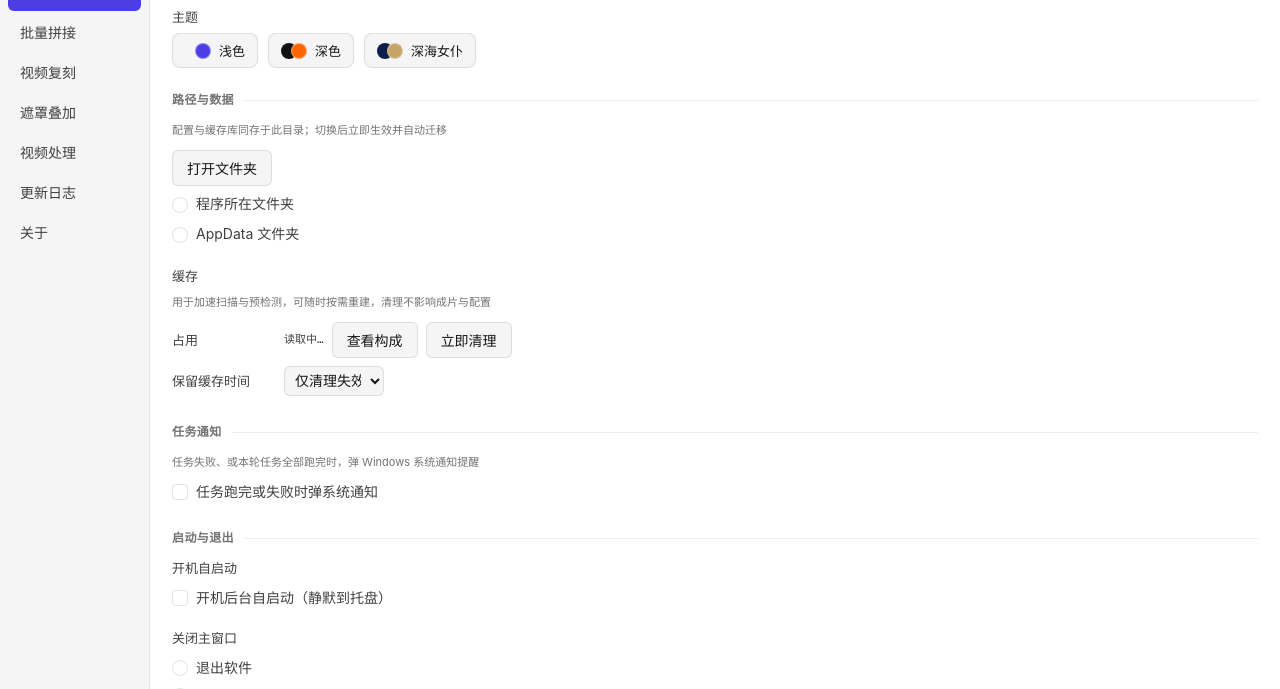
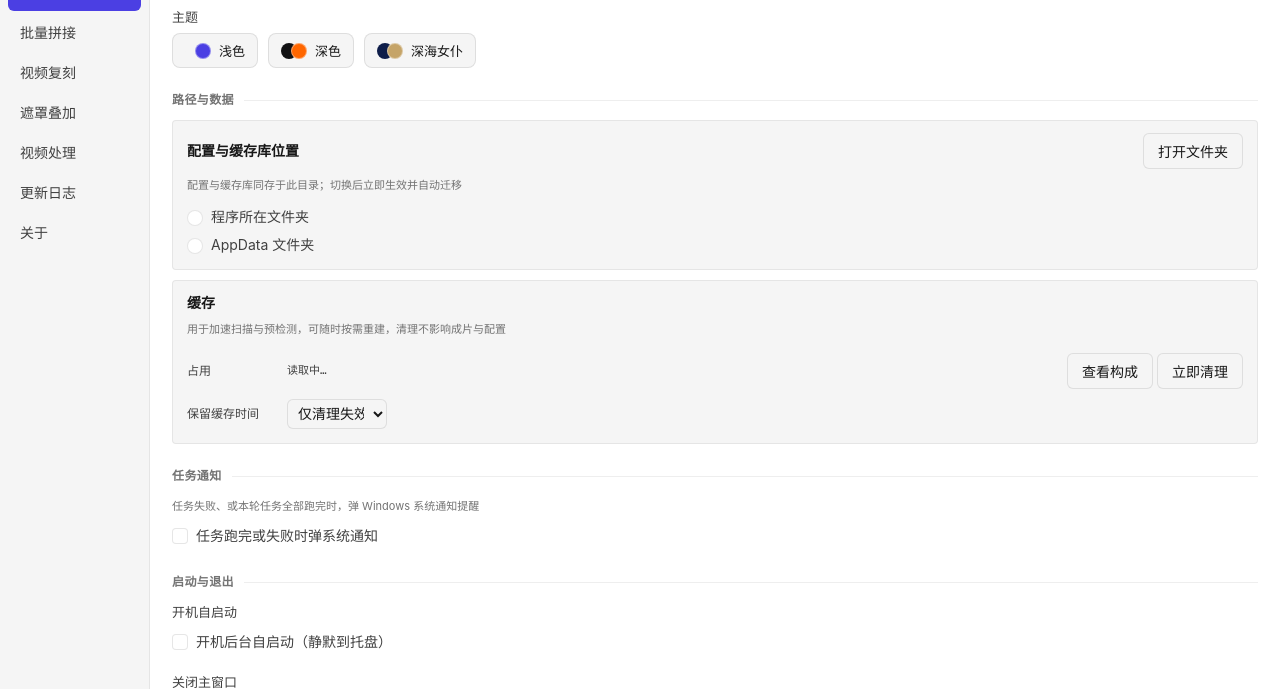
Before and after one commit to BaronJason/video-lab, an Electron app: page frontend/settings.html in a window 1280 px wide. Shown: the part 111-800 px from the top of the page. Drawn offline with Linux system fonts and the light colour scheme; no server answers.

Commit message:
设置页「路径与数据」UI 重排：卡片化分块 + 统一对齐，去除行内样式 hack
配置与缓存库位置 / 缓存 拆为两张 settings-card（与分组标题呼应），打开文件夹入卡片标题行、缓存按钮右对齐，键名统一 .opt-kv 92px 对齐；移除 margin-top/min-width 行内 hack；全部 id 与绑定不变

```diff
--- a/frontend/settings.css
+++ b/frontend/settings.css
@@ -405,6 +405,29 @@ body {
 }
 .opt-actions { margin-top: 8px; }
 
+/* ─── 设置页「路径与数据」卡片化（2026-09-29 UI 优化） ─── */
+.settings-card {
+  display: flex;
+  flex-direction: column;
+  gap: 6px;
+  padding: 12px 14px;
+  border: 1px solid var(--border-neutral-l1);
+  border-radius: var(--radius-sm);
+  background: var(--bg-base-secondary);
+}
+.settings-card + .settings-card { margin-top: 10px; }
+.settings-card__head { display: flex; align-items: center; justify-content: space-between; }
+.settings-card__title { font-weight: var(--font-weight-strong, 600); color: var(--text-default); }
+.opt-kv {
+  flex: 0 0 92px;
+  color: var(--text-secondary);
+  font-size: 12px;
+  align-self: center;
+}
+.settings-card .opt-row { padding: 2px 0; }
+.settings-card .opt-actions { margin-top: 0; margin-left: auto; }
+.settings-card .opt-path { font-size: 11px; }
+
 /* ─── 检查更新二次确认弹窗（居中模态） ─── */
 .update-confirm-mask {
   position: fixed;
--- a/frontend/settings.html
+++ b/frontend/settings.html
@@ -70,42 +70,44 @@
 
       <div class="settings-group"><span class="settings-group__title">路径与数据</span></div>
       <div class="form-group">
-        <div class="form-group__desc">配置与缓存库同存于此目录；切换后立即生效并自动迁移</div>
-        <div class="opt-row">
+        <div class="settings-card">
+          <div class="settings-card__head">
+            <span class="settings-card__title">配置与缓存库位置</span>
             <button type="button" class="btn btn-ghost" id="btnOpenCfgDir">打开文件夹</button>
           </div>
-        <div class="opt-row">
+          <div class="form-group__desc">配置与缓存库同存于此目录；切换后立即生效并自动迁移</div>
           <label class="opt-radio">
             <input type="radio" name="configStorage" value="program">
             <span class="opt-radio__dot"></span>
             <span class="opt-radio__label">程序所在文件夹<span class="opt-path" id="cfgPathProgram"></span></span>
           </label>
-        </div>
-        <div class="opt-row">
           <label class="opt-radio">
             <input type="radio" name="configStorage" value="appdata">
             <span class="opt-radio__dot"></span>
             <span class="opt-radio__label">AppData 文件夹<span class="opt-path" id="cfgPathAppdata"></span></span>
           </label>
         </div>
-
-        <label class="form-group__label" style="margin-top:16px">缓存</label>
+        <div class="settings-card">
+          <span class="settings-card__title">缓存</span>
           <div class="form-group__desc" id="cacheGcLast">用于加速扫描与预检测，可随时按需重建，清理不影响成片与配置</div>
           <div class="opt-row">
-          <span class="form-group__label" style="margin:0;min-width:104px">占用</span>
+            <span class="opt-kv">占用</span>
             <span class="opt-path" id="cacheSize">读取中…</span>
+            <span class="opt-actions">
               <button type="button" class="btn btn-ghost" id="btnCacheStats">查看构成</button>
               <button type="button" class="btn btn-ghost" id="btnCacheClean">立即清理</button>
+            </span>
           </div>
           <div class="form-group__desc" id="cacheStatsBox" style="display:none;white-space:pre-line;"></div>
           <div class="opt-row">
-          <label class="form-group__label" for="cacheKeepDays" style="margin:0;min-width:104px">保留缓存时间</label>
+            <label class="opt-kv" for="cacheKeepDays">保留缓存时间</label>
             <select class="form-input opt-time-select" id="cacheKeepDays" title="缓存保留时间">
               <option value="0">仅清理失效项（不按时间）</option>
               <option value="30">保留 30 天</option>
               <option value="90">保留 90 天</option>
               <option value="180">保留 180 天</option>
             </select>
+          </div>
         </div>
       </div>
 
```
Lines whose indentation alone changed are shown as unchanged.
